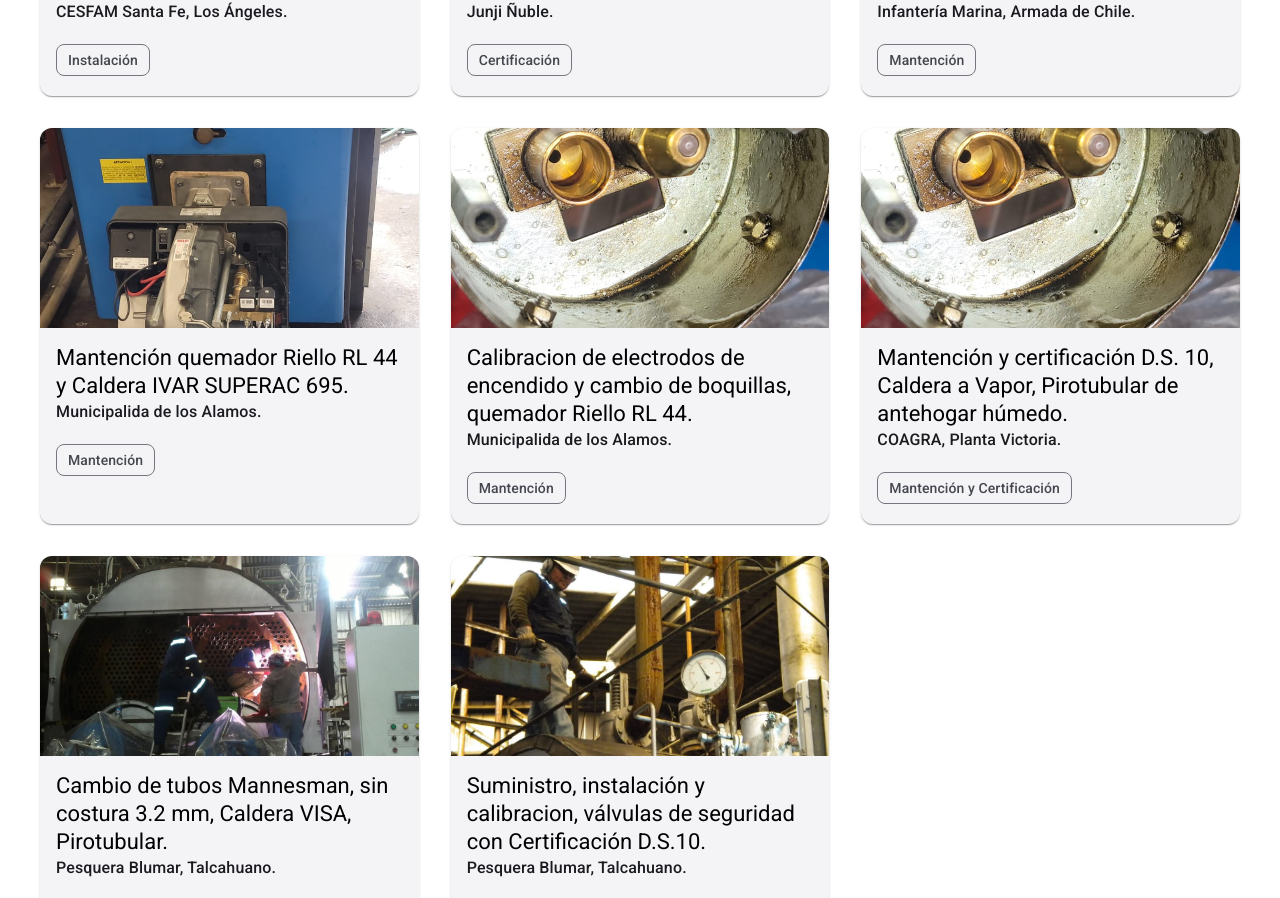
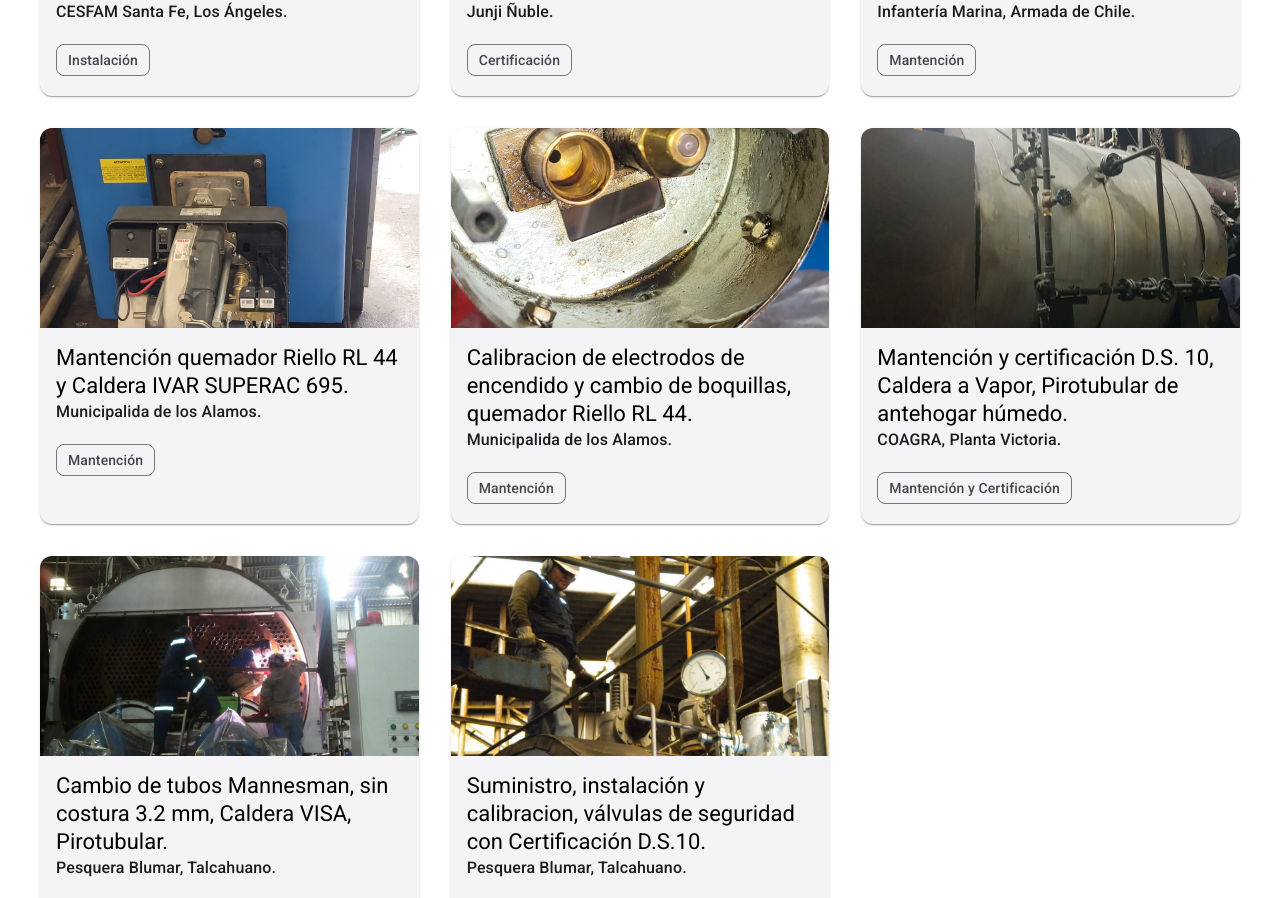
Before and after one commit to aforuboiafk/efical-spa, an Angular app: page /trabajos in a window 1280 px wide. Shown: the part 1385-2283 px from the top of the page. Built offline with nearby package versions, Linux system fonts and the light colour scheme.

Commit message:
added google indexation

```diff
--- a/src/app/components/proyectos/proyectos.component.ts
+++ b/src/app/components/proyectos/proyectos.component.ts
@@ -90,7 +90,7 @@
     {
       title: 'Mantención y certificación D.S. 10, Caldera a Vapor, Pirotubular de antehogar húmedo.',
       client: 'COAGRA, Planta Victoria.',
-      imageUrl: '/assets/trabajos/rielloalamos.jpg',
+      imageUrl: '/assets/trabajos/ds10caldera.jpg',
       type: 'Mantención y Certificación'
     },
     {
```
Also changed, not shown: src/assets/robots.txt (added), 1 other file (tests, documents, lock files or other folders).
